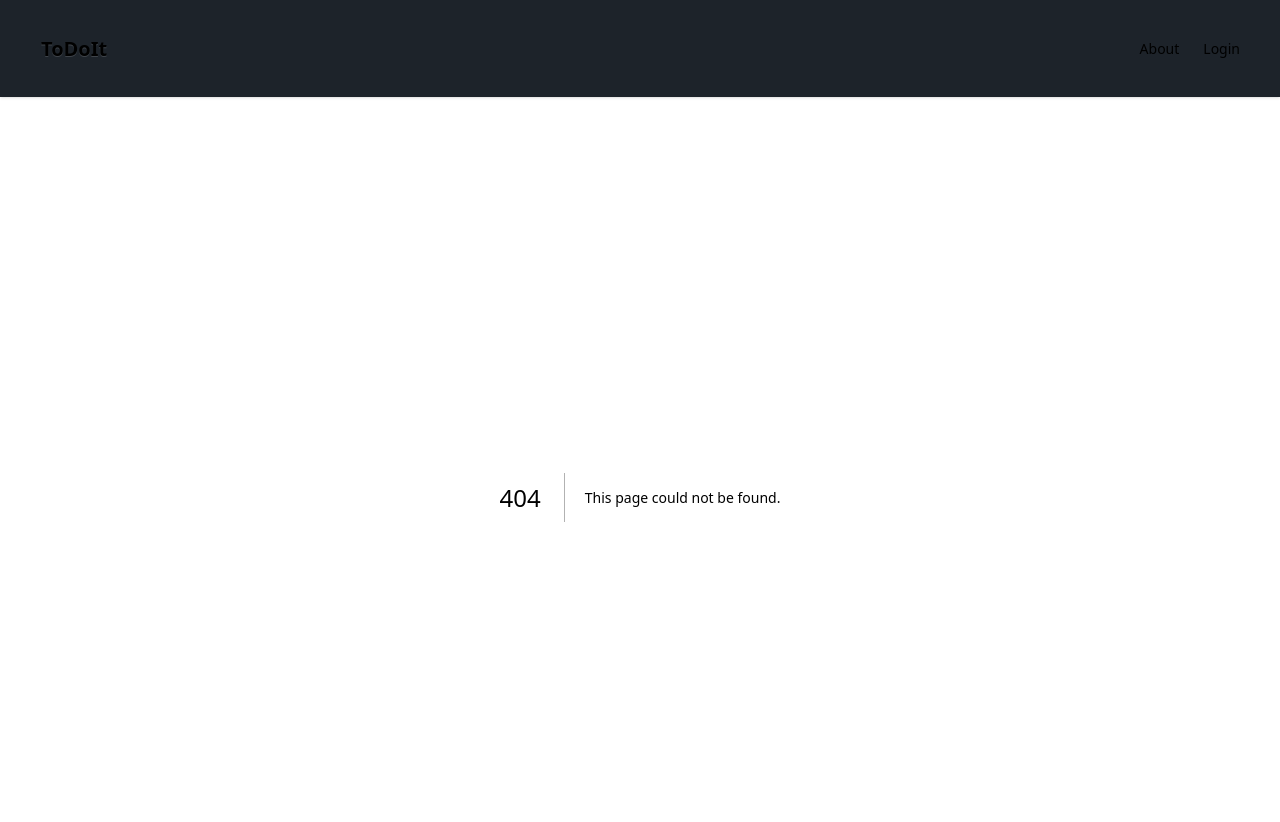
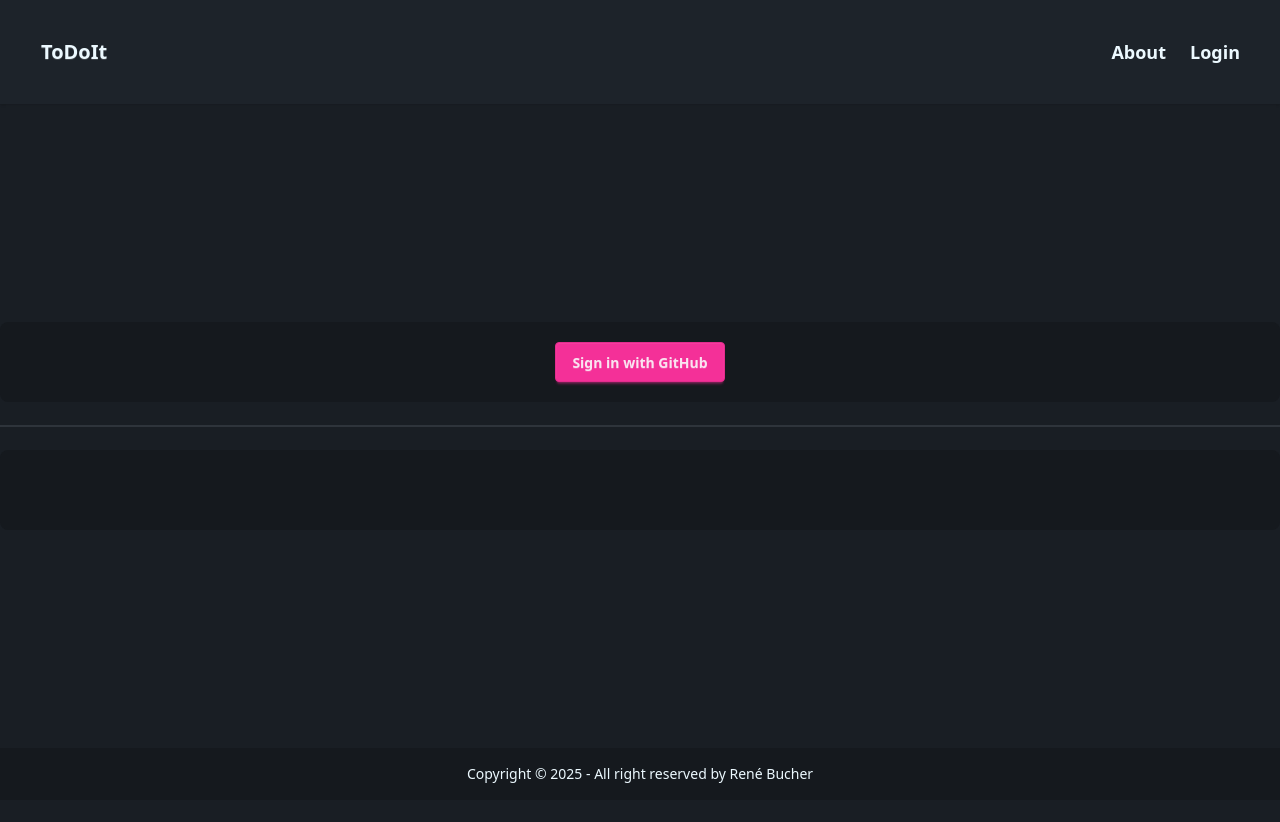
Before and after one commit to reneb1404/todo-list, a Next.js app: page /login in a window 1280 px wide. Before the commit this address had no page. Shown: the top 822 px of the page. After the commit the page ends 800 px from the top, so only its background shows below. Built offline with nearby package versions, Linux system fonts and the light colour scheme.

Commit message:
Added Login with GitHub

```diff
--- /dev/null
+++ b/app/(auth)/login/page.tsx
@@ -0,0 +1,5 @@
+import { LoginDivider } from "@/src/features/auth/components/LoginDivider";
+
+export default function LoginPage() {
+	return <LoginDivider />;
+}
--- /dev/null
+++ b/app/api/auth/[...nextauth]/route.ts
@@ -0,0 +1,3 @@
+import { handlers } from "@/src/features/auth/config/auth";
+
+export const { GET, POST } = handlers;
--- a/app/layout.tsx
+++ b/app/layout.tsx
@@ -1,3 +1,4 @@
+import Footer from "@/src/shared/ui/Footer";
 import NavBar from "@/src/shared/ui/NavBar";
 import type { Metadata } from "next";
 import { Geist, Geist_Mono } from "next/font/google";
@@ -26,10 +27,11 @@ export default function RootLayout({
 	return (
 		<html lang="en" data-theme="darkMode" className="bg-base-200">
 			<body
-				className={`${geistSans.variable} ${geistMono.variable} antialiased`}
+				className={`${geistSans.variable} ${geistMono.variable} flex flex-col min-h-screen justify-between antialiased`}
 			>
 				<NavBar />
 				{children}
+				<Footer />
 			</body>
 		</html>
 	);
--- a/package.json
+++ b/package.json
@@ -11,6 +11,7 @@
 	"dependencies": {
 		"@tailwindcss/postcss": "^4.0.0-beta.9",
 		"next": "15.1.4",
+		"next-auth": "^5.0.0-beta.25",
 		"react": "^19.0.0",
 		"react-dom": "^19.0.0"
 	},
--- /dev/null
+++ b/src/features/auth/components/LoginButton.tsx
@@ -0,0 +1,19 @@
+import { signIn } from "../config/auth";
+
+export default function GitHubLoginButton() {
+	return (
+		<form
+			action={async () => {
+				"use server";
+				await signIn("github");
+			}}
+		>
+			<button
+				type="submit"
+				className="btn btn-secondary text-secondary-content btn-md"
+			>
+				Sign in with GitHub
+			</button>
+		</form>
+	);
+}
--- /dev/null
+++ b/src/features/auth/components/LoginDivider.tsx
@@ -0,0 +1,17 @@
+import GitHubLoginButton from "./LoginButton";
+
+export function LoginDivider() {
+	return (
+		<div className="flex w-full flex-col">
+			<div className="card bg-base-300 rounded-box grid h-20 place-items-center">
+				<GitHubLoginButton />
+			</div>
+			<div className="divider"></div>
+			<div className="card bg-base-300 rounded-box grid h-20 place-items-center">
+				{
+					//<GoogleSignInButton />
+				}
+			</div>
+		</div>
+	);
+}
--- /dev/null
+++ b/src/features/auth/config/auth.ts
@@ -0,0 +1,6 @@
+import NextAuth from "next-auth";
+import GitHub from "next-auth/providers/github";
+
+export const { handlers, signIn, signOut, auth } = NextAuth({
+	providers: [GitHub],
+});
--- /dev/null
+++ b/src/shared/ui/Footer.tsx
@@ -0,0 +1,12 @@
+export default function Footer() {
+	return (
+		<footer className="footer sm:footer-horizontal footer-center bg-base-300 text-base-content p-4">
+			<aside>
+				<p>
+					Copyright © {new Date().getFullYear()} - All right reserved by René
+					Bucher
+				</p>
+			</aside>
+		</footer>
+	);
+}
--- a/src/shared/ui/NavBar.tsx
+++ b/src/shared/ui/NavBar.tsx
@@ -10,11 +10,13 @@ export default function NavBar() {
 			</div>
 			<div className="flex-none">
 				<ul className="menu menu-horizontal px-1">
-					<li>
+					<li className="font-semibold text-lg">
 						<Link href="/">About</Link>
 					</li>
 					<li>
-						<Link href="/">Login</Link>
+						<Link href="/login" className="font-semibold text-lg">
+							Login
+						</Link>
 					</li>
 				</ul>
 			</div>
```
Also changed, not shown: 1 other file (tests, documents, lock files or other folders).
